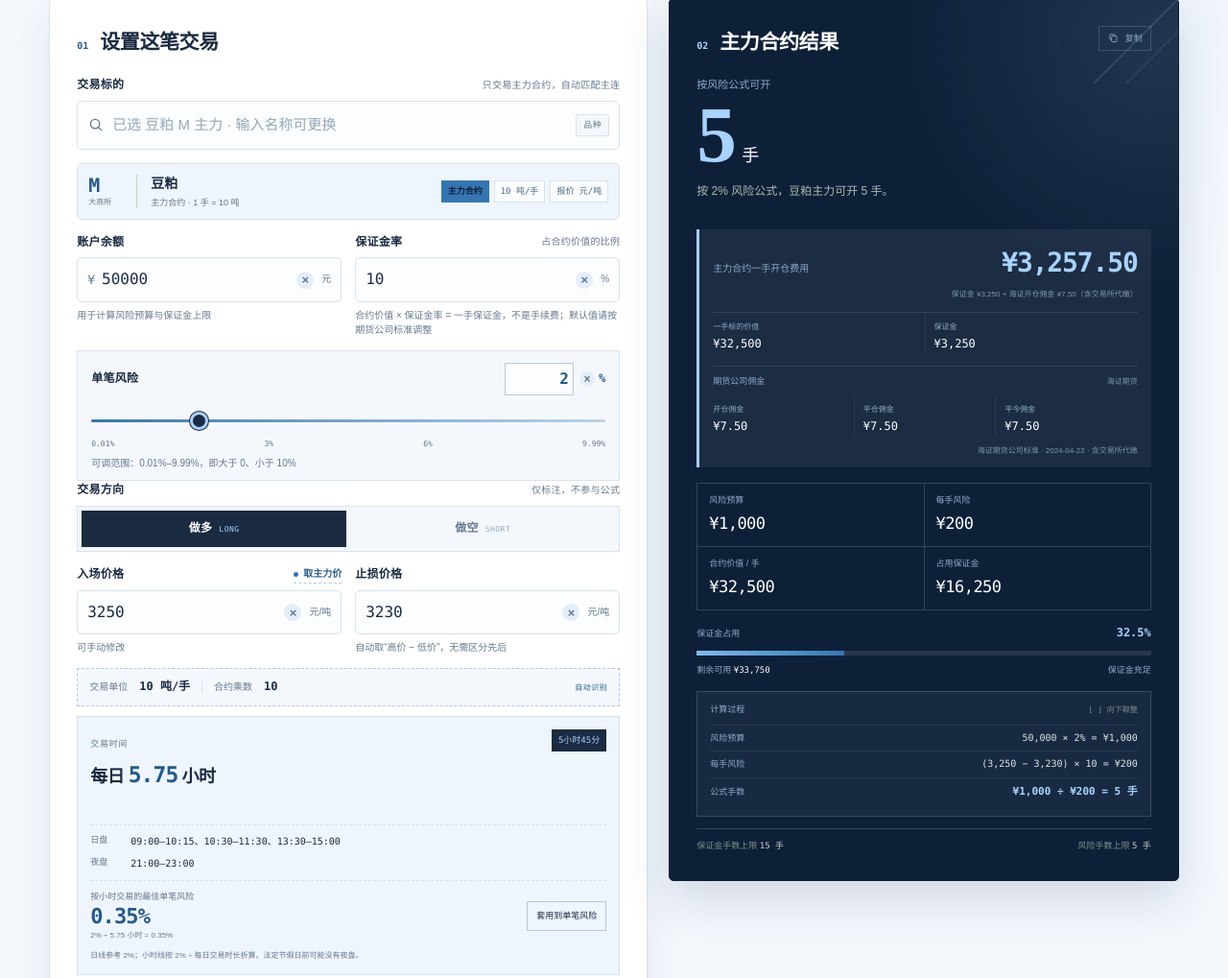
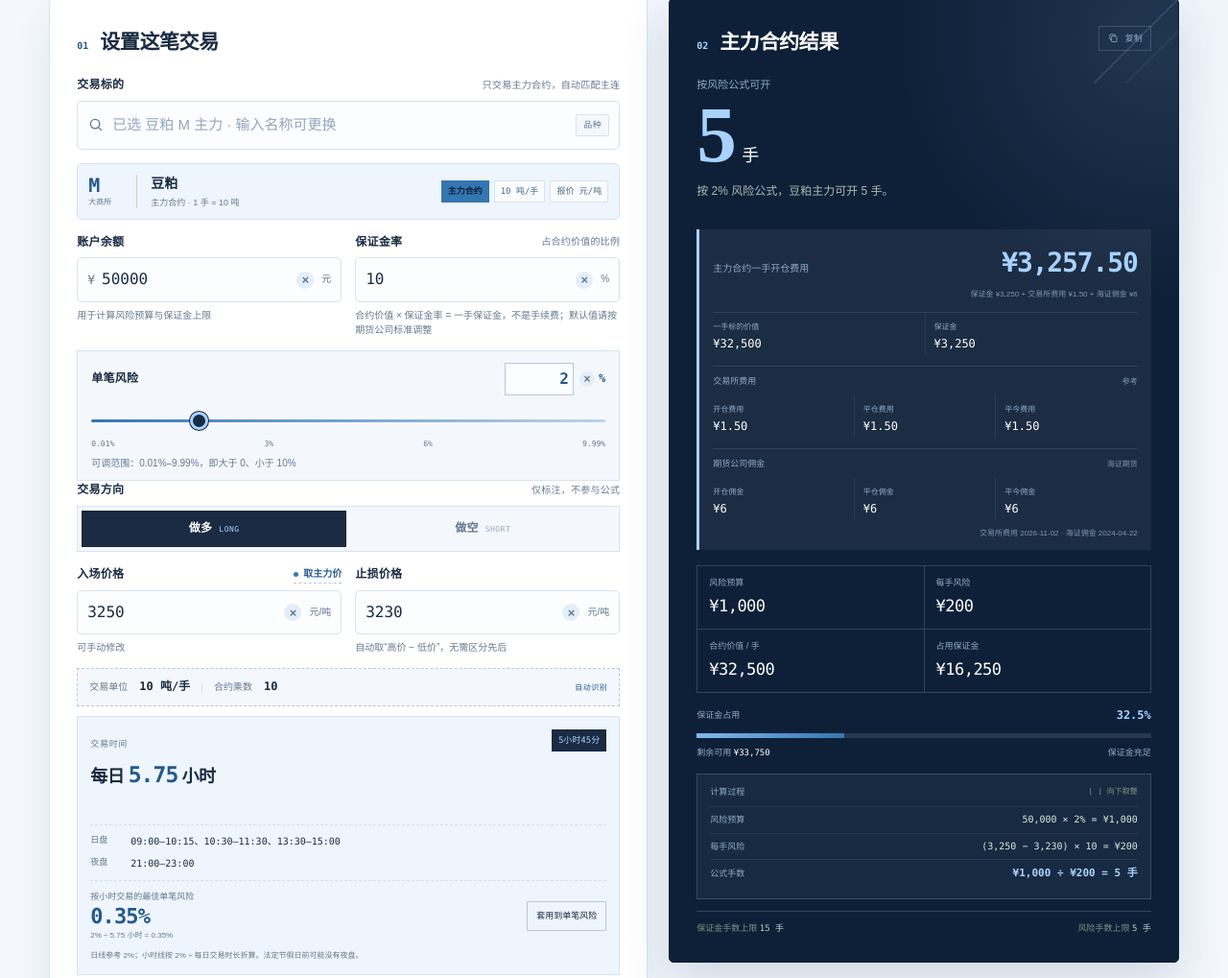
Before and after one commit to hahaclaw/cangheng-futures-position-calculator, a website with bundled scripts: page src/index.html in a window 1280 px wide. Shown: the part 651-1670 px from the top of the page at 96% size. Built offline with nearby package versions, Linux system fonts and the light colour scheme.

Commit message:
feat: split exchange fees and Haizheng commission

```diff
--- a/src/assets/app.js
+++ b/src/assets/app.js
@@ -11,6 +11,11 @@ import { fetchMainQuote } from "./quotes.js";
 import { REFERENCE_PRICES, REFERENCE_PRICE_AS_OF } from "./reference-prices.js";
 import { getTradingHours } from "./trading-hours.js";
 import { feeForLot, getFeeRule } from "./fees.js";
+import {
+  EXCHANGE_FEE_AS_OF,
+  exchangeFeeForLot,
+  getExchangeFeeRule,
+} from "./exchange-fees.js";
 
 const $ = (selector, root = document) => root.querySelector(selector);
 const $$ = (selector, root = document) => [...root.querySelectorAll(selector)];
@@ -58,6 +63,9 @@ const dom = {
   resultFeePerLot: $("#result-fee-per-lot"),
   resultFeeClose: $("#result-fee-close"),
   resultFeeCloseToday: $("#result-fee-close-today"),
+  exchangeFeeOpen: $("#exchange-fee-open"),
+  exchangeFeeClose: $("#exchange-fee-close"),
+  exchangeFeeToday: $("#exchange-fee-today"),
   feeSource: $("#fee-source"),
   metricRiskBudget: $("#metric-risk-budget"),
   metricRiskPerLot: $("#metric-risk-per-lot"),
@@ -397,16 +405,42 @@ function readForm() {
     direction: state.direction,
   });
   const feeRule = getFeeRule(state.instrument);
+  const exchangeRule = getExchangeFeeRule(state.instrument);
   const feePerLot = feeForLot(feeRule, position.contractValue, "open");
   const feeClosePerLot = feeForLot(feeRule, position.contractValue, "close");
   const feeCloseTodayPerLot = feeForLot(feeRule, position.contractValue, "closeToday");
+  const exchangeOpen = exchangeFeeForLot(exchangeRule, position.contractValue, "open");
+  const exchangeClose = exchangeFeeForLot(exchangeRule, position.contractValue, "close");
+  const exchangeToday = exchangeFeeForLot(exchangeRule, position.contractValue, "closeToday");
+  const commissionOpen = feeRule.missing
+    ? null
+    : exchangeRule.missing
+      ? feePerLot
+      : Math.max(feePerLot - exchangeOpen, 0);
+  const commissionClose = feeRule.missing
+    ? null
+    : exchangeRule.missing
+      ? feeClosePerLot
+      : Math.max(feeClosePerLot - exchangeClose, 0);
+  const commissionToday = feeRule.missing
+    ? null
+    : exchangeRule.missing
+      ? feeCloseTodayPerLot
+      : Math.max(feeCloseTodayPerLot - exchangeToday, 0);
   return {
     ...position,
     feeRule,
+    exchangeRule,
     feePerLot,
     feeClosePerLot,
     feeCloseTodayPerLot,
-    totalCost: position.marginPerLot + feePerLot,
+    exchangeOpen,
+    exchangeClose,
+    exchangeToday,
+    commissionOpen,
+    commissionClose,
+    commissionToday,
+    totalCost: position.marginPerLot + exchangeOpen + (commissionOpen ?? 0),
   };
 }
 
@@ -455,24 +489,32 @@ function renderResult(data) {
   dom.resultContractValue.textContent = hasPrice ? money(data.contractValue) : "—";
   dom.resultMarginPerLot.textContent = data.marginPerLot > 0 ? money(data.marginPerLot) : "—";
   const feeMissing = Boolean(data.feeRule.missing);
-  const feeText = (value) => {
-    if (!hasPrice) return "待取价";
-    if (feeMissing) return "未公布";
-    return value > 0 ? money(value) : "无";
+  const exchangeMissing = Boolean(data.exchangeRule.missing);
+  const writeFee = (element, value, missing) => {
+    const display = !hasPrice
+      ? "待取价"
+      : missing
+        ? "未公布"
+        : value > 0
+          ? money(value)
+          : "无";
+    element.textContent = display;
+    element.classList.toggle("is-none", hasPrice && !missing && !(value > 0));
+    element.classList.toggle("is-missing", missing);
   };
-  const setFee = (element, value) => {
-    element.textContent = feeText(value);
-    element.classList.toggle("is-none", hasPrice && !feeMissing && !(value > 0));
-    element.classList.toggle("is-missing", feeMissing);
-  };
-  setFee(dom.resultFeePerLot, data.feePerLot);
-  setFee(dom.resultFeeClose, data.feeClosePerLot);
-  setFee(dom.resultFeeCloseToday, data.feeCloseTodayPerLot);
-  dom.feeSource.textContent = `${data.feeRule.provider}公司标准 · ${data.feeRule.asOf} · 含交易所代缴`;
+  writeFee(dom.exchangeFeeOpen, data.exchangeOpen, exchangeMissing);
+  writeFee(dom.exchangeFeeClose, data.exchangeClose, exchangeMissing);
+  writeFee(dom.exchangeFeeToday, data.exchangeToday, exchangeMissing);
+  writeFee(dom.resultFeePerLot, data.commissionOpen, feeMissing);
+  writeFee(dom.resultFeeClose, data.commissionClose, feeMissing);
+  writeFee(dom.resultFeeCloseToday, data.commissionToday, feeMissing);
+  dom.feeSource.textContent = `交易所费用 ${EXCHANGE_FEE_AS_OF} · 海证佣金 ${data.feeRule.asOf}`;
   dom.resultCostNote.textContent = hasPrice
     ? feeMissing
-      ? `保证金 ${money(data.marginPerLot)} + 海证佣金未公布`
-      : `保证金 ${money(data.marginPerLot)} + 海证开仓佣金 ${money(data.feePerLot)}（含交易所代缴）`
+      ? `保证金 ${money(data.marginPerLot)} + 交易所费用 ${money(data.exchangeOpen)} + 海证佣金未公布`
+      : exchangeMissing
+        ? `保证金 ${money(data.marginPerLot)} + 海证佣金 ${money(data.feePerLot)}（含交易所费用）`
+        : `保证金 ${money(data.marginPerLot)} + 交易所费用 ${money(data.exchangeOpen)} + 海证佣金 ${money(data.commissionOpen)}`
     : "输入主力合约价格后自动计算";
   dom.mobileResultLots.textContent = data.isValid
     ? `${data.lots} 手`
@@ -591,8 +633,10 @@ function copyResult() {
 
   const instrument = state.instrument;
   const session = getTradingHours(instrument);
+  const exchangeText = (value) =>
+    data.exchangeRule.missing ? "未公布" : value > 0 ? money(value) : "无";
   const commissionText = (value) =>
-    data.feeRule.missing ? "未公布" : value > 0 ? money(value) : "无";
+    data.feeRule.missing || value === null ? "未公布" : value > 0 ? money(value) : "无";
   const text = [
     "仓衡 · 期货仓位计算",
     `标的：${instrument.name} ${instrument.code} 主力合约（${EXCHANGES[instrument.exchange].short}）`,
@@ -611,14 +655,15 @@ function copyResult() {
     `交易单位：${instrument.unit}；合约乘数：${number(data.multiplier)}`,
     `一手标的价值：${money(data.contractValue)}`,
     `保证金率：${number(data.marginRate * 100, 2)}%；一手保证金：${money(data.marginPerLot)}`,
-    `海证期货佣金——开仓：${commissionText(data.feePerLot)}；平仓：${commissionText(data.feeClosePerLot)}；平今：${commissionText(data.feeCloseTodayPerLot)}`,
-    `一手开仓费用：${money(data.totalCost)}（保证金 + 海证开仓佣金；平仓另计）`,
+    `交易所费用——开仓：${exchangeText(data.exchangeOpen)}；平仓：${exchangeText(data.exchangeClose)}；平今：${exchangeText(data.exchangeToday)}`,
+    `海证期货佣金——开仓：${commissionText(data.commissionOpen)}；平仓：${commissionText(data.commissionClose)}；平今：${commissionText(data.commissionToday)}`,
+    `一手开仓费用：${money(data.totalCost)}（保证金 + 交易所开仓费用 + 海证开仓佣金；平仓另计）`,
     `每手风险：${money(data.riskPerLot)}；按图公式手数：${data.riskLots}；保证金可覆盖：${data.marginLots} 手`,
     data.marginShortfall
       ? `公式结果：${data.lots} 手；但保证金不足，实际应降至 ${data.marginLots} 手或增加保证金。`
       : `公式结果：${data.lots} 手；占用保证金：${money(data.usedMargin)}；剩余可用：${money(data.remaining)}`,
     "",
-    `参数基准：${DATA_AS_OF}；佣金参考：${data.feeRule.provider} ${data.feeRule.asOf}（含交易所代缴）。实际佣金以开户协商为准。`,
+    `参数基准：${DATA_AS_OF}；交易所费用参考：${EXCHANGE_FEE_AS_OF}；海证佣金参考：${data.feeRule.asOf}。实际费用以交易所和开户期货公司为准。`,
   ].join("\n");
 
   const finish = () => toast("计算明细已复制");
--- /dev/null
+++ b/src/assets/exchange-fees.js
@@ -0,0 +1,112 @@
+/**
+ * 交易所费用参考。
+ *
+ * 数据来源：OpenCTP 期货交易手续费与保证金（2026-11-02）。
+ * OpenCTP 的“交易所+1分”口径已扣除 0.01 元/手或 0.01‱ 的基础佣金，
+ * 得到交易所费用；实际交易所费率会随合约月份和公告调整。
+ */
+
+export const EXCHANGE_FEE_AS_OF = "2026-11-02";
+export const EXCHANGE_FEE_SOURCE = "OpenCTP";
+
+const RULES = {
+  ad: { open: { type: "rate", value: 0.00005 }, close: { type: "rate", value: 0.00005 }, closeToday: { type: "fixed", value: 0 } },
+  ag: { open: { type: "rate", value: 0.00005 }, close: { type: "rate", value: 0.00005 }, closeToday: { type: "rate", value: 0.00005 } },
+  al: { open: { type: "fixed", value: 3 }, close: { type: "fixed", value: 3 }, closeToday: { type: "fixed", value: 3 } },
+  ao: { open: { type: "rate", value: 0.0001 }, close: { type: "rate", value: 0.0001 }, closeToday: { type: "rate", value: 0.0001 } },
+  au: { open: { type: "fixed", value: 20 }, close: { type: "fixed", value: 20 }, closeToday: { type: "fixed", value: 0 } },
+  br: { open: { type: "rate", value: 0.00002 }, close: { type: "rate", value: 0.00002 }, closeToday: { type: "rate", value: 0.00002 } },
+  bu: { open: { type: "rate", value: 0.00005 }, close: { type: "rate", value: 0.00005 }, closeToday: { type: "fixed", value: 0 } },
+  cu: { open: { type: "rate", value: 0.00005 }, close: { type: "rate", value: 0.00005 }, closeToday: { type: "rate", value: 0.0001 } },
+  fu: { open: { type: "rate", value: 0.00005 }, close: { type: "rate", value: 0.00005 }, closeToday: { type: "fixed", value: 0 } },
+  hc: { open: { type: "rate", value: 0.0001 }, close: { type: "rate", value: 0.0001 }, closeToday: { type: "rate", value: 0.0001 } },
+  ni: { open: { type: "fixed", value: 3 }, close: { type: "fixed", value: 3 }, closeToday: { type: "fixed", value: 3 } },
+  op: { open: { type: "rate", value: 0.00002 }, close: { type: "rate", value: 0.00002 }, closeToday: { type: "fixed", value: 0 } },
+  pb: { open: { type: "rate", value: 0.00004 }, close: { type: "rate", value: 0.00004 }, closeToday: { type: "fixed", value: 0 } },
+  rb: { open: { type: "rate", value: 0.0001 }, close: { type: "rate", value: 0.0001 }, closeToday: { type: "rate", value: 0.0001 } },
+  ru: { open: { type: "fixed", value: 3 }, close: { type: "fixed", value: 3 }, closeToday: { type: "fixed", value: 0 } },
+  sn: { open: { type: "fixed", value: 3 }, close: { type: "fixed", value: 3 }, closeToday: { type: "fixed", value: 3 } },
+  sp: { open: { type: "rate", value: 0.00002 }, close: { type: "rate", value: 0.00002 }, closeToday: { type: "fixed", value: 0 } },
+  ss: { open: { type: "fixed", value: 2 }, close: { type: "fixed", value: 2 }, closeToday: { type: "fixed", value: 0 } },
+  wr: { open: { type: "rate", value: 0.00004 }, close: { type: "rate", value: 0.00004 }, closeToday: { type: "fixed", value: 0 } },
+  zn: { open: { type: "fixed", value: 3 }, close: { type: "fixed", value: 3 }, closeToday: { type: "fixed", value: 0 } },
+  a: { open: { type: "fixed", value: 2 }, close: { type: "fixed", value: 2 }, closeToday: { type: "fixed", value: 2 } },
+  b: { open: { type: "fixed", value: 1 }, close: { type: "fixed", value: 1 }, closeToday: { type: "fixed", value: 1 } },
+  bb: { open: { type: "rate", value: 0.00005 }, close: { type: "rate", value: 0.00005 }, closeToday: { type: "rate", value: 0.00005 } },
+  bz: { open: { type: "fixed", value: 3 }, close: { type: "fixed", value: 3 }, closeToday: { type: "fixed", value: 3 } },
+  c: { open: { type: "fixed", value: 1.2 }, close: { type: "fixed", value: 1.2 }, closeToday: { type: "fixed", value: 1.2 } },
+  cs: { open: { type: "fixed", value: 1.5 }, close: { type: "fixed", value: 1.5 }, closeToday: { type: "fixed", value: 1.5 } },
+  eb: { open: { type: "fixed", value: 1 }, close: { type: "fixed", value: 1 }, closeToday: { type: "fixed", value: 1 } },
+  eg: { open: { type: "fixed", value: 3 }, close: { type: "fixed", value: 3 }, closeToday: { type: "fixed", value: 3 } },
+  fb: { open: { type: "rate", value: 0.00005 }, close: { type: "rate", value: 0.00005 }, closeToday: { type: "rate", value: 0.00005 } },
+  i: { open: { type: "rate", value: 0.0001 }, close: { type: "rate", value: 0.0001 }, closeToday: { type: "rate", value: 0.0001 } },
+  j: { open: { type: "rate", value: 0.00014 }, close: { type: "rate", value: 0.0001 }, closeToday: { type: "rate", value: 0.00014 } },
+  jd: { open: { type: "rate", value: 0.00015 }, close: { type: "rate", value: 0.00015 }, closeToday: { type: "rate", value: 0.00015 } },
+  jm: { open: { type: "rate", value: 0.0001 }, close: { type: "rate", value: 0.0001 }, closeToday: { type: "rate", value: 0.0001 } },
+  l: { open: { type: "fixed", value: 1 }, close: { type: "fixed", value: 1 }, closeToday: { type: "fixed", value: 1 } },
+  lg: { open: { type: "rate", value: 0.00003 }, close: { type: "rate", value: 0.00003 }, closeToday: { type: "rate", value: 0.00003 } },
+  lh: { open: { type: "rate", value: 0.0002 }, close: { type: "rate", value: 0.0001 }, closeToday: { type: "rate", value: 0.0002 } },
+  m: { open: { type: "fixed", value: 1.5 }, close: { type: "fixed", value: 1.5 }, closeToday: { type: "fixed", value: 1.5 } },
+  p: { open: { type: "fixed", value: 2.5 }, close: { type: "fixed", value: 2.5 }, closeToday: { type: "fixed", value: 2.5 } },
+  pg: { open: { type: "fixed", value: 6 }, close: { type: "fixed", value: 6 }, closeToday: { type: "fixed", value: 6 } },
+  pp: { open: { type: "fixed", value: 1 }, close: { type: "fixed", value: 1 }, closeToday: { type: "fixed", value: 1 } },
+  rr: { open: { type: "fixed", value: 1 }, close: { type: "fixed", value: 1 }, closeToday: { type: "fixed", value: 1 } },
+  v: { open: { type: "fixed", value: 1 }, close: { type: "fixed", value: 1 }, closeToday: { type: "fixed", value: 1 } },
+  y: { open: { type: "fixed", value: 2.5 }, close: { type: "fixed", value: 2.5 }, closeToday: { type: "fixed", value: 2.5 } },
+  ap: { open: { type: "fixed", value: 5 }, close: { type: "fixed", value: 5 }, closeToday: { type: "fixed", value: 10 } },
+  cf: { open: { type: "fixed", value: 4.3 }, close: { type: "fixed", value: 4.3 }, closeToday: { type: "fixed", value: 0 } },
+  cj: { open: { type: "fixed", value: 3 }, close: { type: "fixed", value: 3 }, closeToday: { type: "fixed", value: 3 } },
+  cy: { open: { type: "fixed", value: 1 }, close: { type: "fixed", value: 1 }, closeToday: { type: "fixed", value: 0 } },
+  fg: { open: { type: "fixed", value: 2 }, close: { type: "fixed", value: 2 }, closeToday: { type: "fixed", value: 2 } },
+  jr: { open: { type: "fixed", value: 3 }, close: { type: "fixed", value: 3 }, closeToday: { type: "fixed", value: 3 } },
+  lr: { missing: true },
+  ma: { open: { type: "rate", value: 0.0001 }, close: { type: "rate", value: 0.0001 }, closeToday: { type: "rate", value: 0.0001 } },
+  oi: { open: { type: "fixed", value: 2 }, close: { type: "fixed", value: 2 }, closeToday: { type: "fixed", value: 2 } },
+  pf: { open: { type: "fixed", value: 2 }, close: { type: "fixed", value: 2 }, closeToday: { type: "fixed", value: 0 } },
+  pk: { open: { type: "fixed", value: 2 }, close: { type: "fixed", value: 2 }, closeToday: { type: "fixed", value: 2 } },
+  pl: { open: { type: "fixed", value: 3 }, close: { type: "fixed", value: 3 }, closeToday: { type: "fixed", value: 0 } },
+  pm: { open: { type: "fixed", value: 30 }, close: { type: "fixed", value: 30 }, closeToday: { type: "fixed", value: 30 } },
+  pr: { open: { type: "rate", value: 0.00005 }, close: { type: "rate", value: 0.00005 }, closeToday: { type: "fixed", value: 0 } },
+  px: { open: { type: "rate", value: 0.0001 }, close: { type: "rate", value: 0.0001 }, closeToday: { type: "fixed", value: 0 } },
+  ri: { open: { type: "fixed", value: 2.5 }, close: { type: "fixed", value: 2.5 }, closeToday: { type: "fixed", value: 2.5 } },
+  rm: { open: { type: "fixed", value: 1.5 }, close: { type: "fixed", value: 1.5 }, closeToday: { type: "fixed", value: 0 } },
+  rs: { open: { type: "fixed", value: 2 }, close: { type: "fixed", value: 2 }, closeToday: { type: "fixed", value: 0 } },
+  sa: { open: { type: "rate", value: 0.0001 }, close: { type: "rate", value: 0.0001 }, closeToday: { type: "rate", value: 0.0001 } },
+  sf: { open: { type: "fixed", value: 2 }, close: { type: "fixed", value: 2 }, closeToday: { type: "fixed", value: 0 } },
+  sh: { open: { type: "rate", value: 0.0001 }, close: { type: "rate", value: 0.0001 }, closeToday: { type: "fixed", value: 0 } },
+  sm: { open: { type: "fixed", value: 2 }, close: { type: "fixed", value: 2 }, closeToday: { type: "fixed", value: 0 } },
+  sr: { open: { type: "fixed", value: 2 }, close: { type: "fixed", value: 2 }, closeToday: { type: "fixed", value: 0 } },
+  ta: { open: { type: "fixed", value: 3 }, close: { type: "fixed", value: 3 }, closeToday: { type: "fixed", value: 0 } },
+  ur: { open: { type: "rate", value: 0.0001 }, close: { type: "rate", value: 0.0001 }, closeToday: { type: "rate", value: 0.0001 } },
+  wh: { open: { type: "fixed", value: 30 }, close: { type: "fixed", value: 30 }, closeToday: { type: "fixed", value: 30 } },
+  zc: { open: { type: "fixed", value: 150 }, close: { type: "fixed", value: 150 }, closeToday: { type: "fixed", value: 150 } },
+  ic: { open: { type: "rate", value: 0.000023 }, close: { type: "rate", value: 0.000023 }, closeToday: { type: "rate", value: 0.00023 } },
+  if: { open: { type: "rate", value: 0.000023 }, close: { type: "rate", value: 0.000023 }, closeToday: { type: "rate", value: 0.00023 } },
+  ih: { open: { type: "rate", value: 0.000023 }, close: { type: "rate", value: 0.000023 }, closeToday: { type: "rate", value: 0.00023 } },
+  im: { open: { type: "rate", value: 0.000023 }, close: { type: "rate", value: 0.000023 }, closeToday: { type: "rate", value: 0.00023 } },
+  t: { open: { type: "fixed", value: 3 }, close: { type: "fixed", value: 3 }, closeToday: { type: "fixed", value: 0 } },
+  tf: { open: { type: "fixed", value: 3 }, close: { type: "fixed", value: 3 }, closeToday: { type: "fixed", value: 0 } },
+  tl: { open: { type: "fixed", value: 3 }, close: { type: "fixed", value: 3 }, closeToday: { type: "fixed", value: 0 } },
+  ts: { open: { type: "fixed", value: 3 }, close: { type: "fixed", value: 3 }, closeToday: { type: "fixed", value: 0 } },
+  bc: { open: { type: "rate", value: 0.00001 }, close: { type: "rate", value: 0.00001 }, closeToday: { type: "fixed", value: 0 } },
+  ec: { open: { type: "rate", value: 0.0006 }, close: { type: "rate", value: 0.0006 }, closeToday: { type: "rate", value: 0.0012 } },
+  lu: { open: { type: "rate", value: 0.00001 }, close: { type: "rate", value: 0.00001 }, closeToday: { type: "rate", value: 0.00001 } },
+  nr: { open: { type: "rate", value: 0.00002 }, close: { type: "rate", value: 0.00002 }, closeToday: { type: "fixed", value: 0 } },
+  sc: { open: { type: "fixed", value: 20 }, close: { type: "fixed", value: 20 }, closeToday: { type: "fixed", value: 0 } },
+  lc: { open: { type: "rate", value: 0.00008 }, close: { type: "rate", value: 0.00008 }, closeToday: { type: "rate", value: 0.00008 } },
+  pd: { open: { type: "rate", value: 0.0001 }, close: { type: "rate", value: 0.0001 }, closeToday: { type: "fixed", value: 0 } },
+  ps: { open: { type: "rate", value: 0.0001 }, close: { type: "rate", value: 0.0001 }, closeToday: { type: "rate", value: 0.00025 } },
+  pt: { open: { type: "rate", value: 0.0001 }, close: { type: "rate", value: 0.0001 }, closeToday: { type: "fixed", value: 0 } },
+  si: { open: { type: "rate", value: 0.0001 }, close: { type: "rate", value: 0.0001 }, closeToday: { type: "fixed", value: 0 } },
+};
+
+export function getExchangeFeeRule(instrument) {
+  return RULES[instrument.id] ?? { missing: true };
+}
+
+export function exchangeFeeForLot(rule, contractValue, kind = "open") {
+  if (!Number.isFinite(contractValue) || contractValue <= 0) return 0;
+  const spec = rule[kind];
+  if (!spec) return 0;
+  return spec.type === "rate" ? contractValue * spec.value : spec.value;
+}
--- a/src/index.html
+++ b/src/index.html
@@ -346,7 +346,7 @@
                 <span>主力合约一手开仓费用</span>
                 <strong id="result-total-cost">¥3,257.50</strong>
               </div>
-              <small id="result-cost-note">保证金 ¥3,250 + 海证开仓佣金 ¥7.50</small>
+              <small id="result-cost-note">保证金 ¥3,250 + 交易所费用 ¥1.50 + 海证佣金 ¥6.00</small>
               <dl class="result-cost-lines">
                 <div>
                   <dt>一手标的价值</dt>
@@ -358,24 +358,42 @@
                 </div>
               </dl>
               <div class="fee-head">
+                <span>交易所费用</span>
+                <small>参考</small>
+              </div>
+              <dl class="result-fee-lines">
+                <div>
+                  <dt>开仓费用</dt>
+                  <dd id="exchange-fee-open">¥1.50</dd>
+                </div>
+                <div>
+                  <dt>平仓费用</dt>
+                  <dd id="exchange-fee-close">¥1.50</dd>
+                </div>
+                <div>
+                  <dt>平今费用</dt>
+                  <dd id="exchange-fee-today">¥1.50</dd>
+                </div>
+              </dl>
+              <div class="fee-head">
                 <span>期货公司佣金</span>
                 <small>海证期货</small>
               </div>
               <dl class="result-fee-lines">
                 <div>
                   <dt>开仓佣金</dt>
-                  <dd id="result-fee-per-lot">¥7.50</dd>
+                  <dd id="result-fee-per-lot">¥6.00</dd>
                 </div>
                 <div>
                   <dt>平仓佣金</dt>
-                  <dd id="result-fee-close">¥7.50</dd>
+                  <dd id="result-fee-close">¥6.00</dd>
                 </div>
                 <div>
                   <dt>平今佣金</dt>
-                  <dd id="result-fee-close-today">¥7.50</dd>
+                  <dd id="result-fee-close-today">¥6.00</dd>
                 </div>
               </dl>
-              <small class="fee-source" id="fee-source">海证期货公司标准 · 含交易所代缴</small>
+              <small class="fee-source" id="fee-source">交易所费用 2026-11-02 · 海证佣金 2024-04-22</small>
             </div>
 
             <dl class="result-metrics">
@@ -539,7 +557,7 @@
         <p class="data-note">
           合约单位与报价单位依据交易所合约规则；保证金率为期货公司公示口径的参考值（数据基准日
           <time datetime="2026-10-12">2026-10-12</time>），会随行情和合约月份调整。实际标准请以开户期货公司为准。
-          期货公司佣金采用<a href="https://m.hicend.com.cn/h5/CommonArticleDetail/11493" target="_blank" rel="noopener">海证期货官网公司标准</a>（数据基准日 <time datetime="2024-04-22">2024-04-22</time>，含代缴交易所手续费）；合约月份、客户协商和交易所调整会有所差异。平今免收显示“无”，官网未公布的新品种显示“未公布”。
+          交易所费用参考 <a href="http://openctp.cn/fees.html" target="_blank" rel="noopener">OpenCTP</a> 公开数据（数据基准日 <time datetime="2026-11-02">2026-11-02</time>）；期货公司佣金采用<a href="https://m.hicend.com.cn/h5/CommonArticleDetail/11493" target="_blank" rel="noopener">海证期货官网公司标准</a>（数据基准日 <time datetime="2024-04-22">2024-04-22</time>，含代缴交易所手续费）。页面按“海证公司标准 − 交易所费用”拆分佣金，避免重复计算；平今免收显示“无”，未公布项目显示“未公布”。
           选择品种后会优先读取主力实时价；取价失败时自动使用最近参考价并在价格下方标注时间。少数无主力连续行情的品种需手动输入价格。
         </p>
       </section>
```
Also changed, not shown: tests/exchange-fees.test.mjs (added, +54 -0 lines), tests/run.mjs (+1 -0 lines), README.md.
